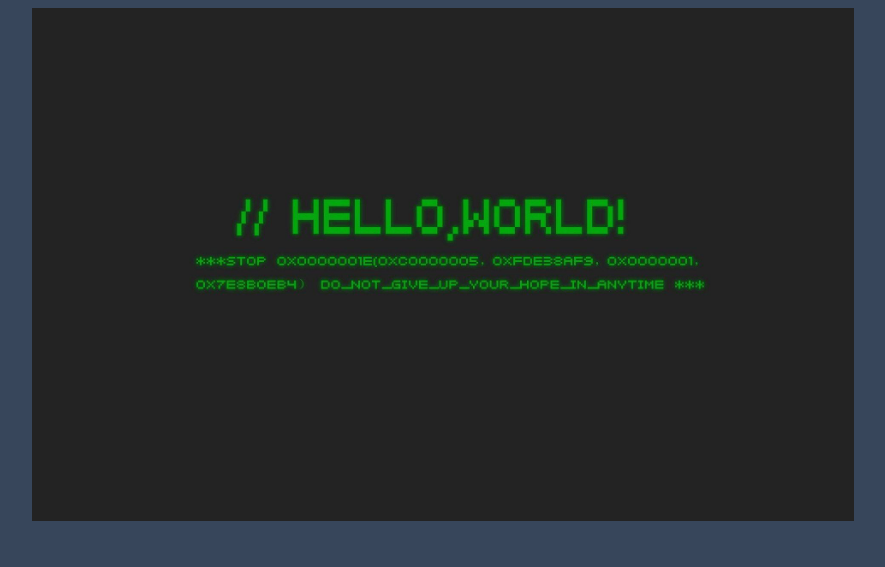
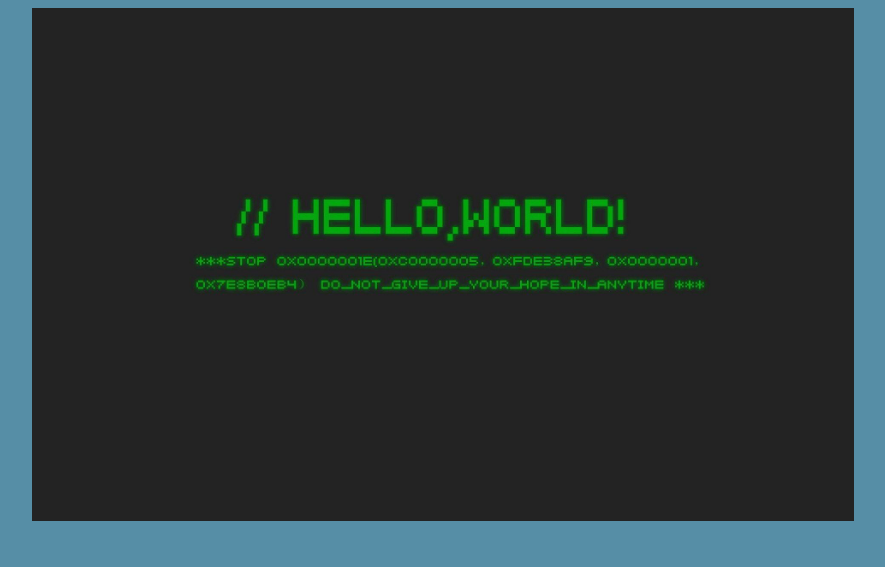
Before and after one commit to Zubair-Adnan/Zubair-Adnan.github.io, a plain HTML site: page index.html in a window 1280 px wide. Shown: the top 567 px of the page, without its empty margins (197-1082 px from the left). Drawn offline with Linux system fonts and the light colour scheme.

Commit message:
Update master.css

```diff
--- a/css/master.css
+++ b/css/master.css
@@ -12,7 +12,7 @@
   }
 
   body {
-    background-color: #37465B; /* set the background color here */
+    background-color: #568EA6; /* set the background color here */
     color: black; /* set the text color to black here */
     font-family: Arial, Helvetica, sans-serif;  /* set the font here */
     text-align: center; /* set the text alignment here */
```
